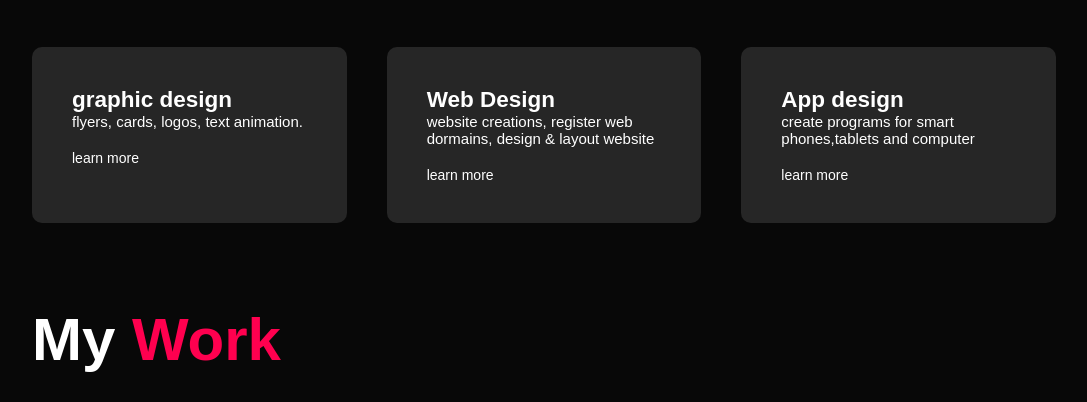
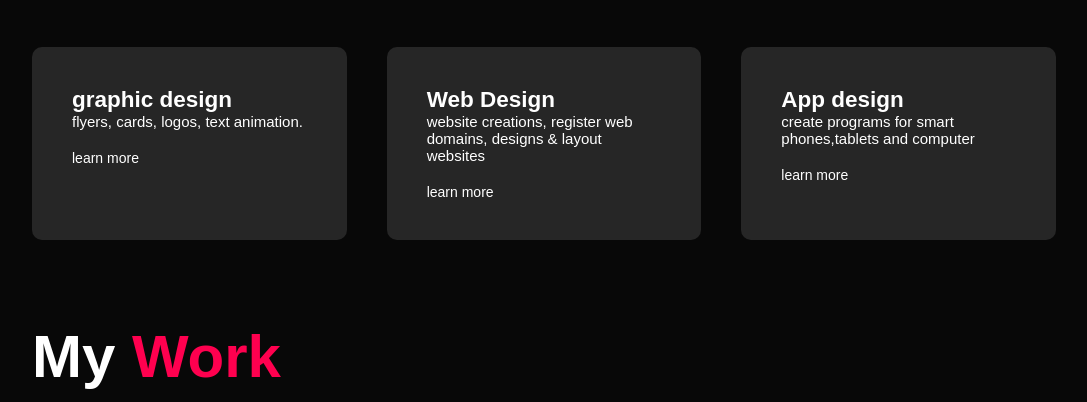
Before and after one commit to billdan02/porfolio, a plain HTML site: page index.html in a window 1280 px wide. Shown: the part 1297-1699 px from the top of the page, without its empty margins (96-1183 px from the left). Drawn offline with Linux system fonts and the light colour scheme.

Commit message:
Update index.html
domains, websites

```diff
--- a/index.html
+++ b/index.html
@@ -56,7 +56,7 @@
             </div>
             <div>
                 <h2>Web Design</h2>
-                <p>website creations, register web dormains, design & layout website</p>
+                <p>website creations, register web domains, designs & layout websites</p>
                 <a href="#">learn more</a>
             </div>
             <div>
```
